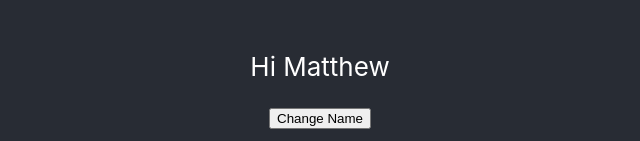
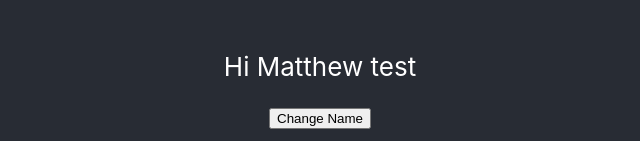
Before and after one commit to matthewmansfield/react, a React (Create React App) app: page / in a window 1280 px wide. Shown: the part 483-624 px from the top of the page, without its empty margins (320-960 px from the left). Built offline with nearby package versions, Linux system fonts and the light colour scheme.

Commit message:
updates made

```diff
--- a/src/App.js
+++ b/src/App.js
@@ -11,7 +11,7 @@ class App extends Component {
         <header className="App-header">
           <img src={logo} className="App-logo" alt="logo" />
           <p>
-            Hi Matthew
+            Hi Matthew test
           </p>
         <button>Change Name</button>
         </header>
```
